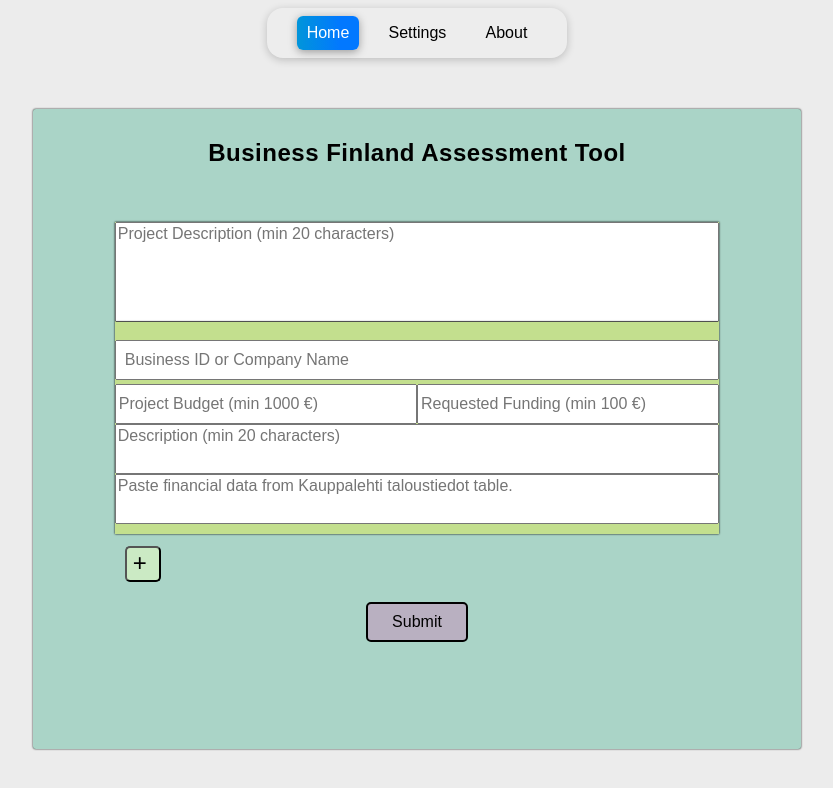
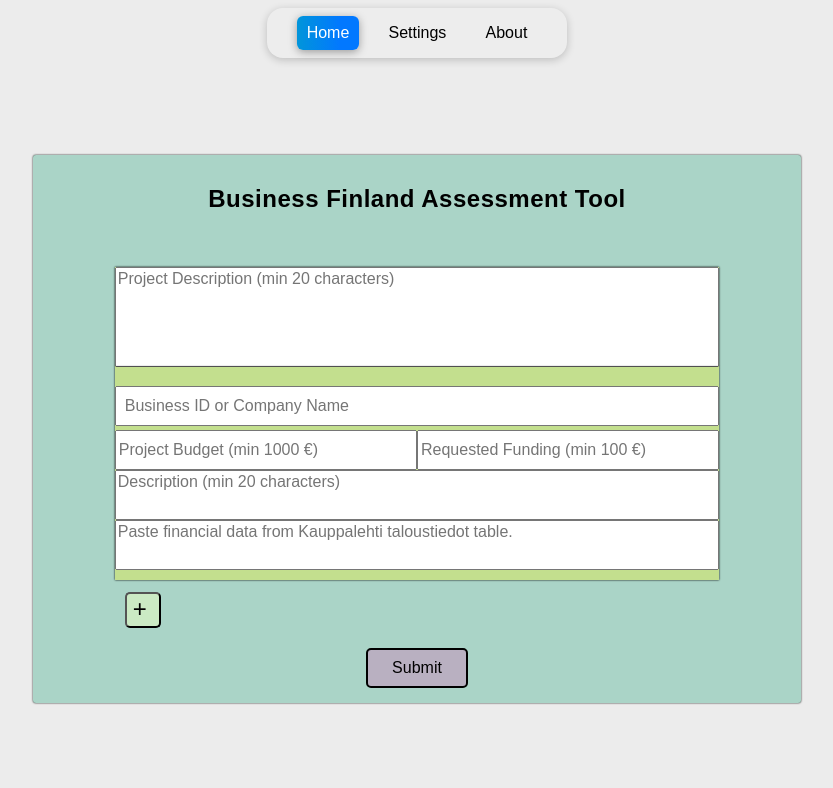
Before and after one commit to simoalanne/SolitaProject, a React (Vite) app in the folder src/frontend/: page / in a window 1280 px wide. Shown: the top 788 px of the page, without its empty margins (223-1056 px from the left). Built offline with nearby package versions, Linux system fonts and the light colour scheme.

Commit message:
update form-wrapper
removed min-height from bigger screens

```diff
--- a/src/frontend/css/base.css
+++ b/src/frontend/css/base.css
@@ -89,7 +89,6 @@
 @media only screen and (min-width: 600px) {
     .form-wrapper {
         width: 70vw;
-        min-height: 60vh;
         max-height: 90vh;
     }
 
@@ -103,6 +102,6 @@
 @media only screen and (min-width: 1000px) {
     .form-wrapper {
         width: 60vw;
-        min-height: 80vh;
+        max-height: 80vh;
     }
 }
```
